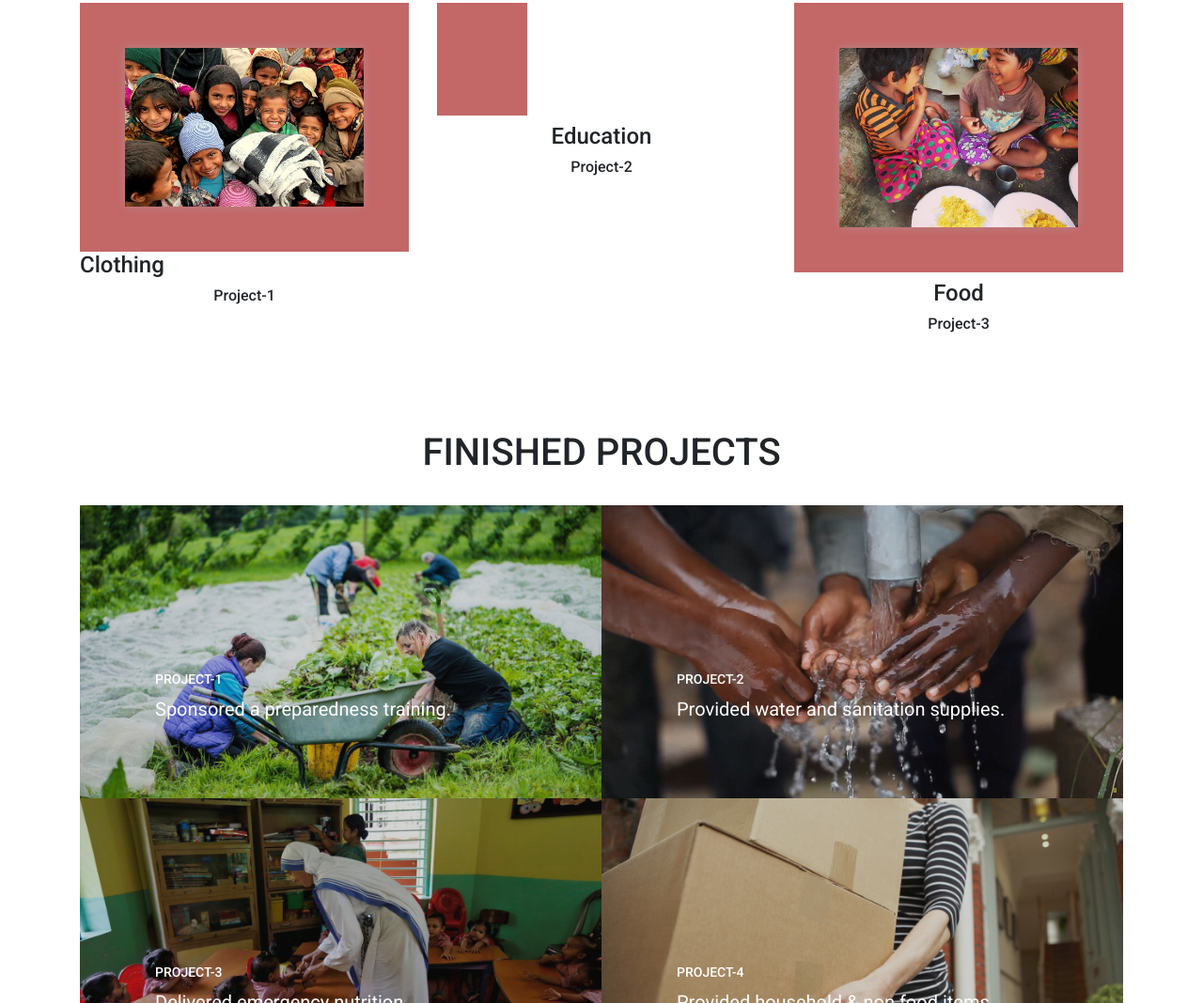
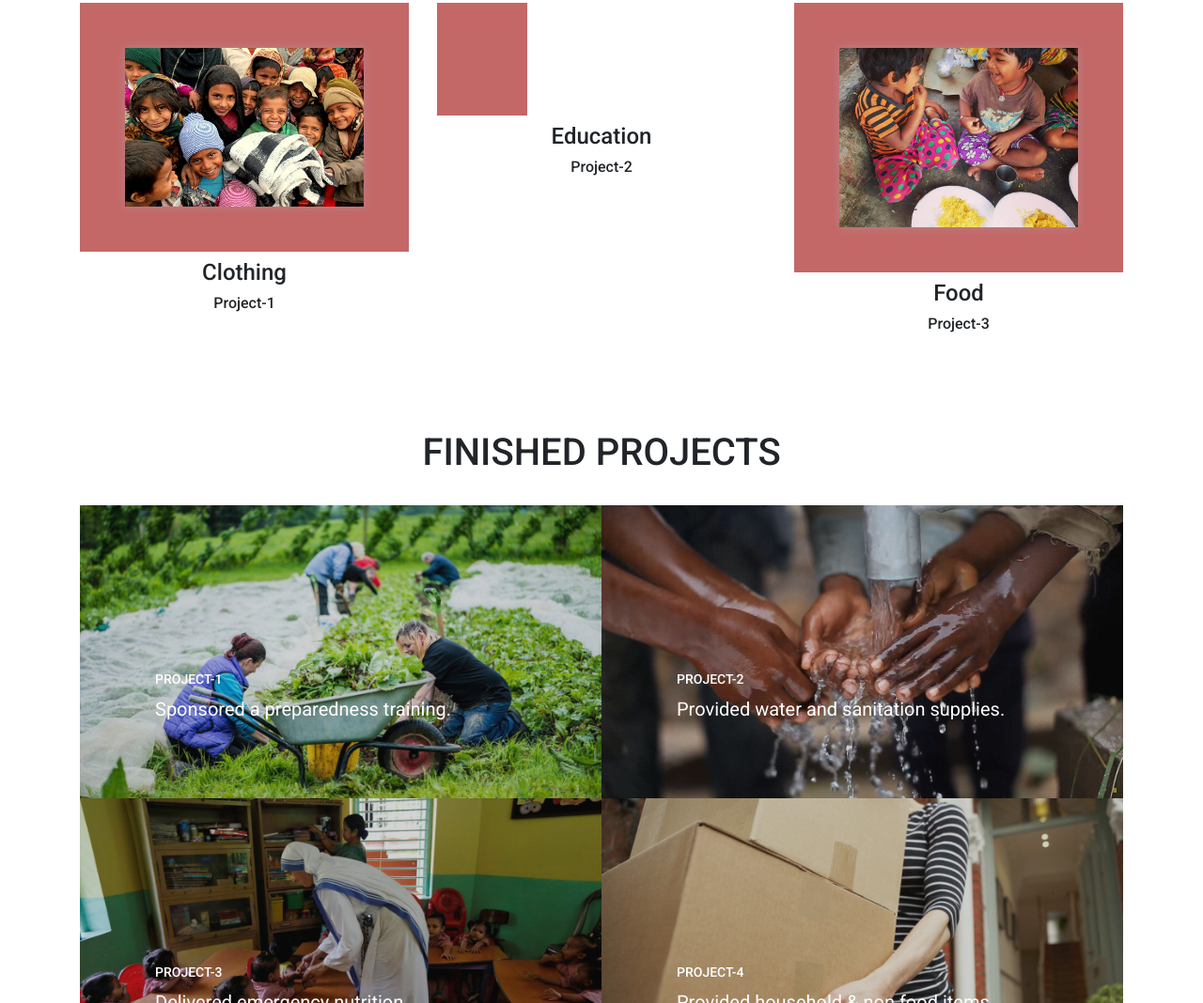
Before and after one commit to HaripriyaKarampuri/NGO_Better_World, a plain HTML site: page index.html in a window 1280 px wide. Shown: the part 2406-3474 px from the top of the page at 94% size. Drawn offline with nearby package versions, Linux system fonts and the light colour scheme.

Commit message:
Update index.html

```diff
--- a/index.html
+++ b/index.html
@@ -273,7 +273,7 @@
                   <img src="./img-1.jpg"class="img-fluid grow"alt="">
                   <a herf="#" class="donation text-capitalize">Donate Now</a>
               </div>
-              <h4 class="#">Clothing</h4>
+              <h4 class="text-capitalize text-center my-2">Clothing</h4>
               <h6 class="text-center">
                   Project-1
               </h6>
```
